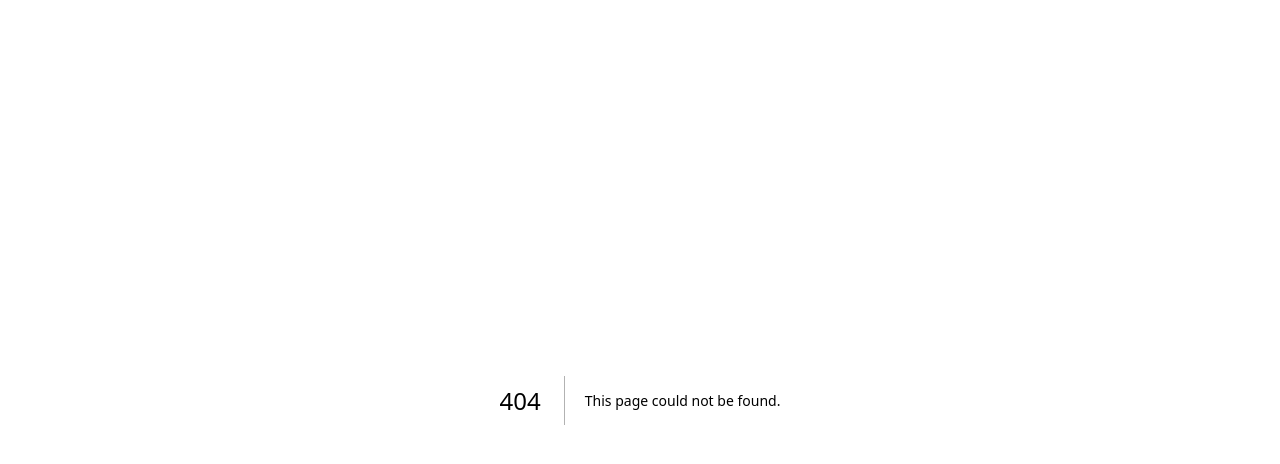
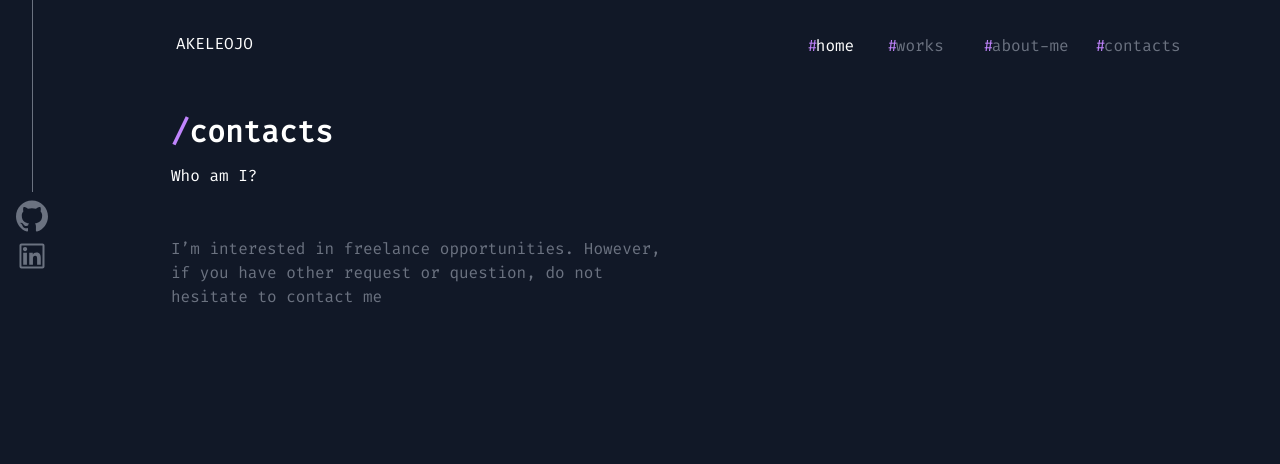
Before and after one commit to AkeleA/new-port, a Next.js app: page /contacts in a window 1280 px wide. Before the commit this address had no page. Shown: the top 464 px of the page. Built offline with nearby package versions, Linux system fonts and the light colour scheme.

Commit message:
Contact page 30%

```diff
--- /dev/null
+++ b/app/contacts/contactme.tsx
@@ -0,0 +1,18 @@
+import React from "react";
+
+type Props = {};
+
+const Contactme = (props: Props) => {
+  return (
+    <div className="w-[1061px] h-[141px] flex-shrink-0 absolute top-[237px] left-[171px]">
+      <div className="w-[505px] h-[78px] flex-shrink-0">
+        <p className="text-gray-500 text-base not-italic font-medium leading-6 font-sans">
+          I’m interested in freelance opportunities. However, if you have other
+          request or question, do not hesitate to contact me
+        </p>
+      </div>
+    </div>
+  );
+};
+
+export default Contactme;
--- /dev/null
+++ b/app/contacts/page.tsx
@@ -0,0 +1,22 @@
+import Footer from "@/components/Footer";
+import Navbar from "@/components/Navbar";
+import Sidebar from "@/components/Sidebar";
+import React from "react";
+import Top from "./top";
+import Contactme from "./contactme";
+
+type Props = {};
+
+const page = (props: Props) => {
+  return (
+    <div className="w-auto h-[790px]">
+      <Sidebar />
+      <Navbar />
+      <Top />
+      <Contactme />
+      <Footer />
+    </div>
+  );
+};
+
+export default page;
--- /dev/null
+++ b/app/contacts/top.tsx
@@ -0,0 +1,23 @@
+import React from "react";
+
+type Props = {};
+
+const Top = (props: Props) => {
+  return (
+    <div className="absolute top-[114px] left-[171px] w-[174px] h-[77px] flex-shrink-0">
+      <h2 className="inline-flex items-start">
+        <span className="text-purple-400 font-sans text-3xl not-italic font-semibold">
+          /
+        </span>
+        <span className="text-white font-sans text-3xl not-italic font-semibold">
+          contacts
+        </span>
+      </h2>
+      <p className="mt-[14px] text-white font-sans text-base not-italic font-normal leading-normal">
+        Who am I?
+      </p>
+    </div>
+  );
+};
+
+export default Top;
--- a/components/Navbar.tsx
+++ b/components/Navbar.tsx
@@ -1,6 +1,7 @@
 "use client";
 
 import React, { useState } from "react";
+import Link from "next/link";
 import LanguageSwitcher from "../components/Lang";
 
 const Navbar: React.FC = () => {
@@ -26,6 +27,7 @@ const Navbar: React.FC = () => {
         <h2 className="font-sans text-white">AKELEOJO</h2>
       </div>
       <div className="flex flex-row items-start p-0 h-5 w-443 flex-none order-1 flex-grow-0 gap-8">
+        <Link legacyBehavior href="/">
           <a className="flex flex-row items-start p-0 w-12 h-5 flex-none order-none flex-grow-0">
             <i className="w-2 h-5 not-italic font-medium text-base leading-5 text-purple-400 flex-none order-none font-sans flex-grow-0">
               #
@@ -34,6 +36,8 @@ const Navbar: React.FC = () => {
               home
             </span>
           </a>
+        </Link>
+        <Link legacyBehavior href="/projects">
           <a className="flex flex-row items-start p-0 w-16 h-5 flex-none order-1 flex-grow-0 hover:white cursor-pointer">
             <i className="w-2 h-5 not-italic font-medium font-sans text-base leading-5 text-purple-400 flex-none order-none flex-grow-0">
               #
@@ -42,6 +46,8 @@ const Navbar: React.FC = () => {
               works
             </span>
           </a>
+        </Link>
+        <Link legacyBehavior href="/about">
           <a className="flex flex-row items-start p-0 w-20 h-5 flex-none order-2 flex-grow-0 cursor-pointer">
             <i className="w-2 h-5 not-italic font-sans font-normal text-base leading-5 text-purple-400 flex-none order-none flex-grow-0">
               #
@@ -50,6 +56,8 @@ const Navbar: React.FC = () => {
               about-me
             </span>
           </a>
+        </Link>
+        <Link legacyBehavior href="/contacts">
           <a className="flex flex-row items-start p-0 w-20 h-5 flex-none order-3 flex-grow-0 cursor-pointer">
             <i className="w-2 h-5 not-italic font-sans font-normal text-base leading-5 text-purple-400 flex-none order-none flex-grow-0">
               #
@@ -58,6 +66,7 @@ const Navbar: React.FC = () => {
               contacts
             </span>
           </a>
+        </Link>
       </div>
       {/*<select
         className="appearance-none absolute right-0 back border-none bg-opacity-100 flex-none order-1 flex-grow-0 z-10"
```
Lines whose indentation alone changed are shown as unchanged.
